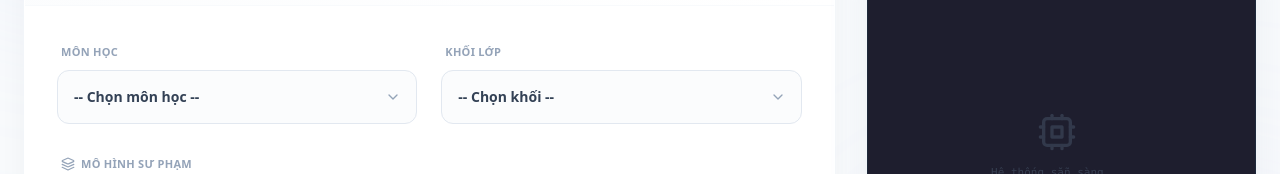
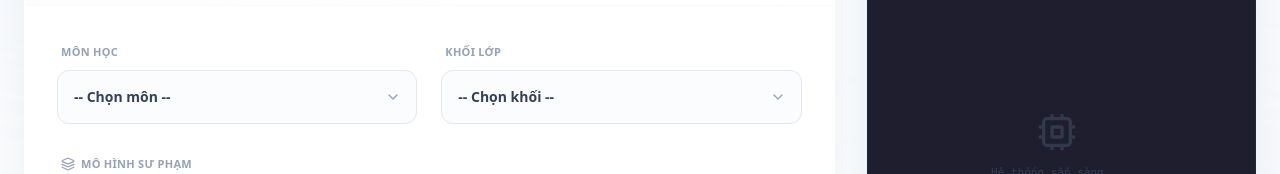
Before and after one commit to dmhungc3/nls-integrator-final-DMH, a React (Vite) app: page / in a window 1280 px wide. Shown: the part 299-473 px from the top of the page. Built offline with nearby package versions, Linux system fonts and the light colour scheme.

Commit message:
Cap nhat noi dung moi

```diff
--- a/App.tsx
+++ b/App.tsx
@@ -13,7 +13,6 @@ import SmartEditor from './components/SmartEditor';
 type IntegrationMode = 'NLS' | 'NAI';
 
 const App: React.FC = () => {
-  // Nâng cấp version lên bản thương mại
   const APP_VERSION = "v2.3.0 PRO (Commercial UI)";
 
   const [pedagogy, setPedagogy] = useState<string>('DEFAULT');
@@ -26,7 +25,6 @@ const App: React.FC = () => {
   const [userApiKey, setUserApiKey] = useState('');
   const [isKeySaved, setIsKeySaved] = useState(false);
 
-  // Hiệu ứng load key từ local
   useEffect(() => {
     const savedKey = localStorage.getItem('gemini_api_key');
     if (savedKey) { setUserApiKey(savedKey); setIsKeySaved(true); }
@@ -190,14 +188,24 @@ const App: React.FC = () => {
                   </div>
 
                   <div className="p-8 space-y-8">
-                      {/* Select Inputs */}
+                      {/* Select Inputs - QUAY VỀ PHIÊN BẢN V2.2 GỌN NHẸ */}
                       <div className="grid grid-cols-2 gap-6">
                           <div className="space-y-2">
                               <label className="text-[11px] font-bold text-slate-400 uppercase tracking-wide ml-1">Môn học</label>
                               <div className="relative group">
                                 <select className="w-full p-4 rounded-xl border border-slate-200 bg-slate-50/50 text-sm font-bold text-slate-700 outline-none focus:border-indigo-500 focus:ring-4 focus:ring-indigo-500/10 transition-all appearance-none cursor-pointer hover:bg-white" value={state.subject} onChange={(e) => setState(prev => ({...prev, subject: e.target.value as SubjectType}))}>
-                                    <option value="">-- Chọn môn học --</option>
-                                    <optgroup label="Cấp THPT"><option value="Toán">Toán học</option><option value="Vật lí">Vật lí</option><option value="Hóa học">Hóa học</option><option value="Sinh học">Sinh học</option><option value="Tin học">Tin học</option><option value="Ngữ văn">Ngữ văn</option><option value="Lịch sử">Lịch sử</option><option value="Địa lí">Địa lí</option><option value="Tiếng Anh">Tiếng Anh</option><option value="Công nghệ">Công nghệ</option></optgroup>
+                                    <option value="">-- Chọn môn --</option>
+                                    <option value="Toán">Toán</option>
+                                    <option value="Ngữ Văn">Ngữ Văn</option>
+                                    <option value="Vật Lí">Vật Lí</option>
+                                    <option value="Hóa Học">Hóa Học</option>
+                                    <option value="Sinh Học">Sinh Học</option>
+                                    <option value="Tin Học">Tin Học</option>
+                                    <option value="Lịch Sử">Lịch Sử</option>
+                                    <option value="Địa Lí">Địa Lí</option>
+                                    <option value="Tiếng Anh">Tiếng Anh</option>
+                                    <option value="Công Nghệ">Công Nghệ</option>
+                                    <option value="Giáo dục thể chất">Giáo dục thể chất</option>
                                 </select>
                                 <div className="absolute right-4 top-1/2 -translate-y-1/2 text-slate-400 pointer-events-none group-hover:text-indigo-500 transition-colors"><ChevronRight className="w-4 h-4 rotate-90" /></div>
                               </div>
@@ -208,7 +216,7 @@ const App: React.FC = () => {
                               <div className="relative group">
                                 <select className="w-full p-4 rounded-xl border border-slate-200 bg-slate-50/50 text-sm font-bold text-slate-700 outline-none focus:border-indigo-500 focus:ring-4 focus:ring-indigo-500/10 transition-all appearance-none cursor-pointer hover:bg-white" value={state.grade} onChange={(e) => setState(prev => ({...prev, grade: e.target.value as GradeType}))}>
                                     <option value="">-- Chọn khối --</option>
-                                    {[6,7,8,9,10,11,12].map(g => <option key={g} value={`Lớp ${g}`}>Khối {g}</option>)}
+                                    {[6,7,8,9,10,11,12].map(g => <option key={g} value={`Lớp ${g}`}>Lớp {g}</option>)}
                                 </select>
                                 <div className="absolute right-4 top-1/2 -translate-y-1/2 text-slate-400 pointer-events-none group-hover:text-indigo-500 transition-colors"><ChevronRight className="w-4 h-4 rotate-90" /></div>
                               </div>
```
